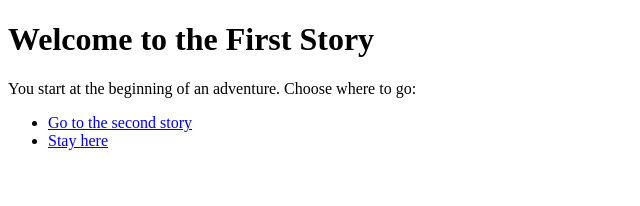
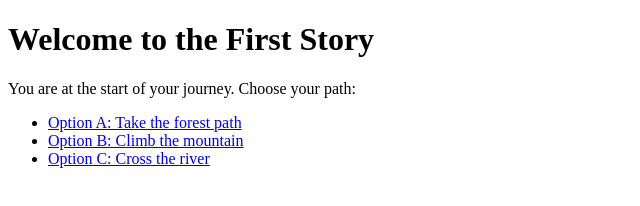
Before and after one commit to danbkim93/first_story, a plain HTML site: page index.html in a window 1280 px wide. Shown: the whole page, without its empty margins (0-640 px from the left). Drawn offline with Linux system fonts and the light colour scheme.

Commit message:
Update index.html

```diff
--- a/index.html
+++ b/index.html
@@ -7,10 +7,11 @@
 </head>
 <body>
   <h1>Welcome to the First Story</h1>
-  <p>You start at the beginning of an adventure. Choose where to go:</p>
+  <p>You are at the start of your journey. Choose your path:</p>
   <ul>
-    <li><a href="second_story.html">Go to the second story</a></li>
-    <li><a href="javascript:alert('You chose to stay here!');">Stay here</a></li>
+    <li><a href="second_story.html?choice=A">Option A: Take the forest path</a></li>
+    <li><a href="second_story.html?choice=B">Option B: Climb the mountain</a></li>
+    <li><a href="second_story.html?choice=C">Option C: Cross the river</a></li>
   </ul>
 </body>
 </html>
```
